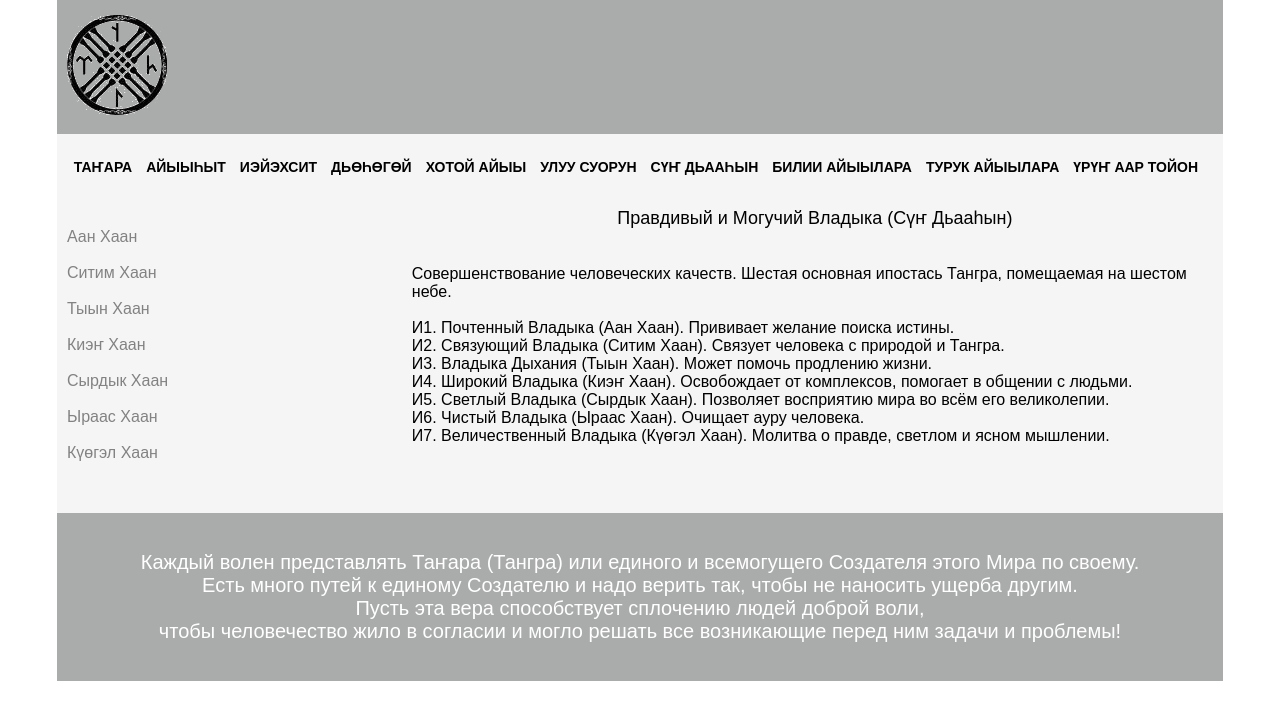
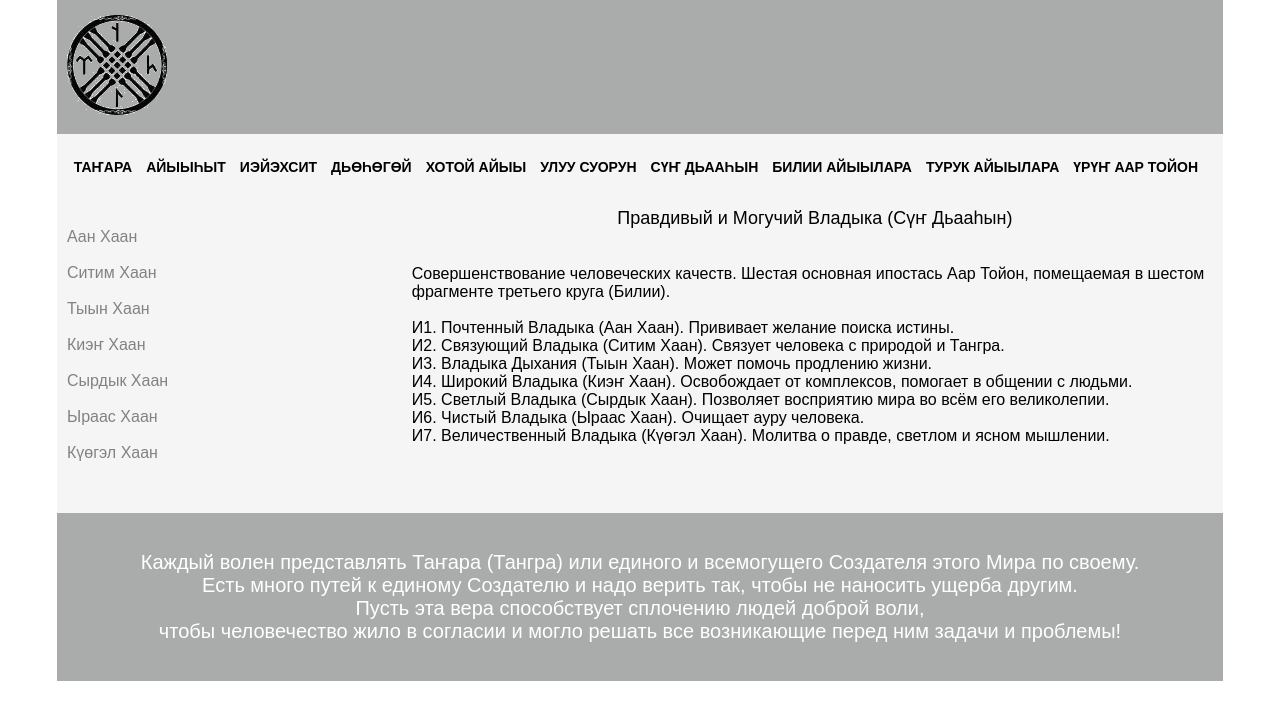
Before and after one commit to Sakkuraa/Algustar, a React (Create React App) app: page /t6 in a window 1280 px wide. Shown: the top 720 px of the page. Built offline with nearby package versions, Linux system fonts and the light colour scheme.

Commit message:
Add files via upload

```diff
--- a/src/components/Page6/T6.js
+++ b/src/components/Page6/T6.js
@@ -1,38 +1,68 @@
-import ReactDOM from 'react-dom';
+import ReactDOM from "react-dom";
 import { NavLink } from "react-router-dom";
-import React, { Component } from 'react'
+import React, { Component } from "react";
 
 export default class T6 extends Component {
-	render(){
-		return(
+  render() {
+    return (
       <div className="main-middle2 main-top clearfix">
         <article>
-					<ul><br/>
-						<NavLink to="/First6">Аан Хаан</NavLink><br/><br/>
-						<NavLink to="/Second6">Ситим Хаан</NavLink><br/><br/>
-			         <NavLink to="/Third6">Тыын Хаан</NavLink><br/><br/>
-			         <NavLink to="/Fourth6">Киэҥ Хаан</NavLink><br/><br/>
-			         <NavLink to="/Fifth6">Сырдык Хаан</NavLink><br/><br/>
-			         <NavLink to="/Sixth6">Ыраас Хаан</NavLink><br/><br/>
-			         <NavLink to="/Seventh6">Күөгэл Хаан</NavLink><br/><br/>
+          <ul>
+            <br />
+            <NavLink to="/First6">Аан Хаан</NavLink>
+            <br />
+            <br />
+            <NavLink to="/Second6">Ситим Хаан</NavLink>
+            <br />
+            <br />
+            <NavLink to="/Third6">Тыын Хаан</NavLink>
+            <br />
+            <br />
+            <NavLink to="/Fourth6">Киэҥ Хаан</NavLink>
+            <br />
+            <br />
+            <NavLink to="/Fifth6">Сырдык Хаан</NavLink>
+            <br />
+            <br />
+            <NavLink to="/Sixth6">Ыраас Хаан</NavLink>
+            <br />
+            <br />
+            <NavLink to="/Seventh6">Күөгэл Хаан</NavLink>
+            <br />
+            <br />
           </ul>
         </article>
-				<div className="ipostasi"><br/>
-						<h2>
-							Правдивый и Могучий Владыка (Сүҥ Дьааһын)
-						</h2><br/>
-						<p> <br/>
-                	Совершенствование человеческих качеств. Шестая основная ипостась Тангра, помещаемая на шестом небе. <br/><br/>
-						И1. Почтенный Владыка (Аан Хаан). Прививает желание поиска истины.<br/>
-						И2. Связующий Владыка (Ситим Хаан). Связует человека с природой и Тангра.<br/>
-						И3. Владыка Дыхания (Тыын Хаан). Может помочь продлению жизни.<br/>
-						И4. Широкий Владыка (Киэҥ Хаан). Освобождает от комплексов, помогает в общении с людьми.<br/>
-						И5. Светлый Владыка (Сырдык Хаан). Позволяет восприятию мира во всём его великолепии.<br/>
-						И6. Чистый Владыка (Ыраас Хаан). Очищает ауру человека.<br/>
-						И7. Величественный Владыка (Күөгэл Хаан). Молитва о правде, светлом и ясном мышлении.<br/>
+        <div className="ipostasi">
+          <br />
+          <h2>Правдивый и Могучий Владыка (Сүҥ Дьааһын)</h2>
+          <br />
+          <p>
+            {" "}
+            <br />
+            Совершенствование человеческих качеств. Шестая основная ипостась Аар
+            Тойон, помещаемая в шестом фрагменте третьего круга (Билии). <br />
+            <br />
+            И1. Почтенный Владыка (Аан Хаан). Прививает желание поиска истины.
+            <br />
+            И2. Связующий Владыка (Ситим Хаан). Связует человека с природой и
+            Тангра.
+            <br />
+            И3. Владыка Дыхания (Тыын Хаан). Может помочь продлению жизни.
+            <br />
+            И4. Широкий Владыка (Киэҥ Хаан). Освобождает от комплексов, помогает
+            в общении с людьми.
+            <br />
+            И5. Светлый Владыка (Сырдык Хаан). Позволяет восприятию мира во всём
+            его великолепии.
+            <br />
+            И6. Чистый Владыка (Ыраас Хаан). Очищает ауру человека.
+            <br />
+            И7. Величественный Владыка (Күөгэл Хаан). Молитва о правде, светлом
+            и ясном мышлении.
+            <br />
           </p>
         </div>
       </div>
-		)
+    );
   }
 }
```
Lines whose indentation alone changed are shown as unchanged.
